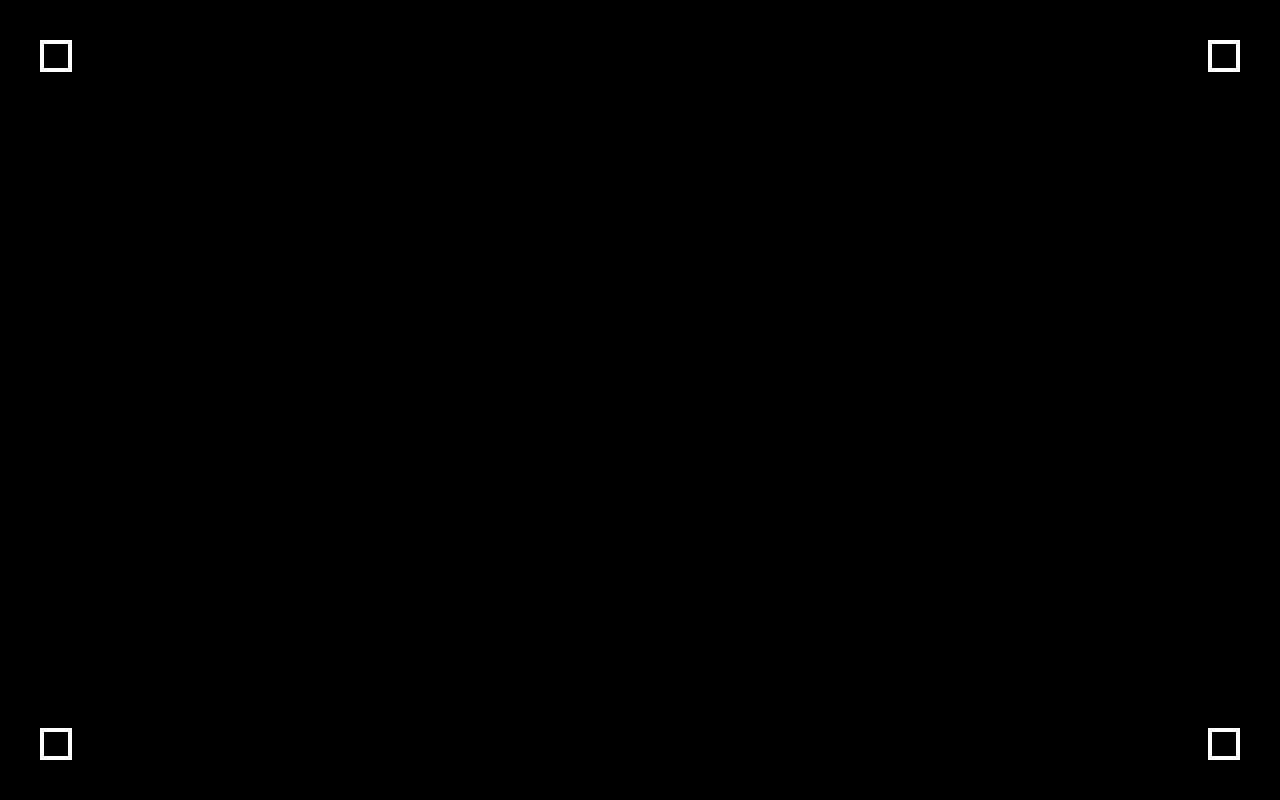
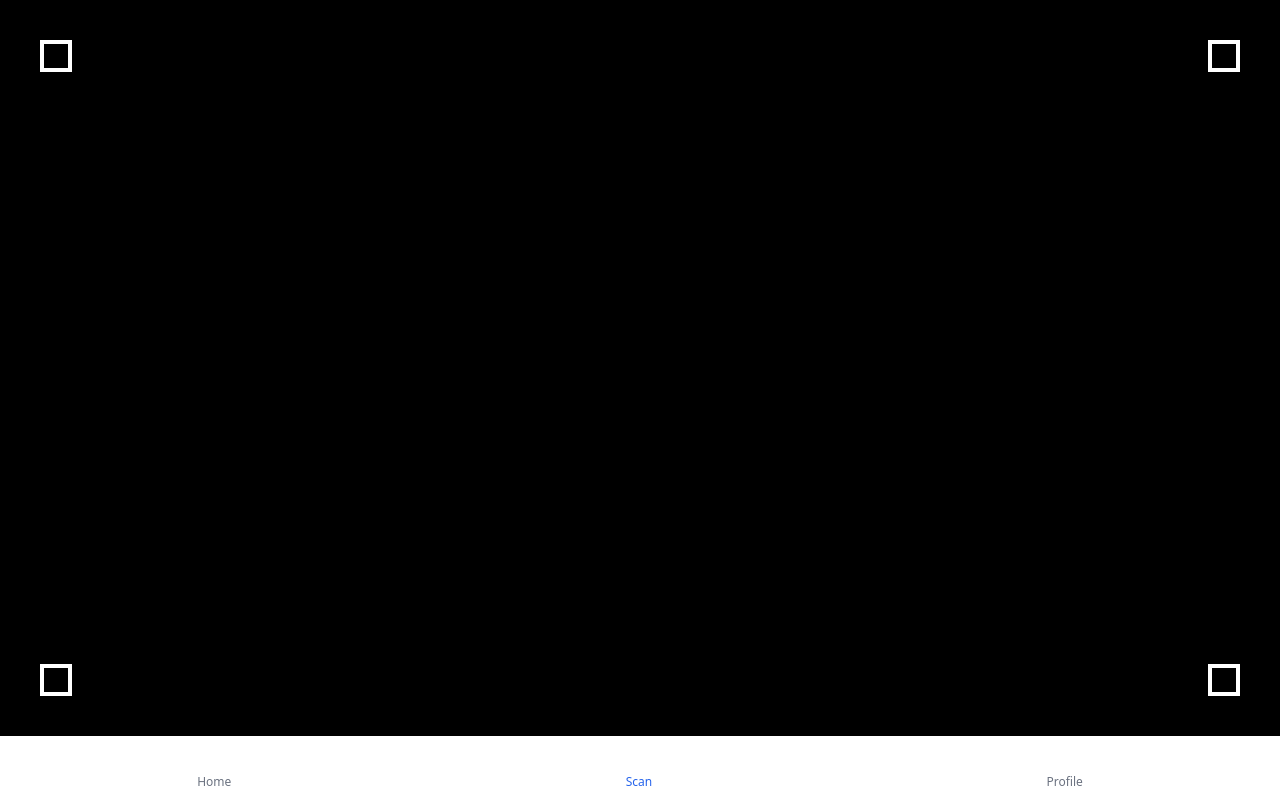
Before and after one commit to shinyoungyou/2800-202510-DTC11, a plain HTML site: page frontend/scan.html in a window 1280 px wide. Drawn offline with nearby package versions, Linux system fonts and the light colour scheme.

Commit message:
Add a 3-button bottom nav Home, Scan, and Profile

```diff
--- a/frontend/scan.html
+++ b/frontend/scan.html
@@ -8,21 +8,33 @@
 </head>
 <body class="bg-black flex flex-col h-screen text-white">
 
-  <!-- 1. Camera viewport + scan guides -->
+  <!-- 1. Camera viewport + scan guides (unchanged) -->
   <div class="relative flex-1 overflow-hidden">
     <video id="video" autoplay playsinline class="w-full h-full object-cover"></video>
-
-    <!-- four white corner guides -->
     <div class="absolute inset-0 pointer-events-none">
       <div class="absolute top-10  left-10  border-4 border-white w-8 h-8"></div>
       <div class="absolute top-10  right-10 border-4 border-white w-8 h-8"></div>
       <div class="absolute bottom-10 left-10  border-4 border-white w-8 h-8"></div>
       <div class="absolute bottom-10 right-10 border-4 border-white w-8 h-8"></div>
-
-      <!-- detected barcode bounding box -->
       <div id="barcode-box" class="absolute border-2 border-green-400 hidden"></div>
     </div>
   </div>
 
+  <!-- 2. Bottom navigation -->
+  <nav class="h-16 bg-white flex justify-around items-center text-black">
+    <button class="flex flex-col items-center text-gray-500">
+      <svg class="w-6 h-6 mb-1"></svg>
+      <span class="text-xs">Home</span>
+    </button>
+    <button class="flex flex-col items-center text-blue-600">
+      <svg class="w-6 h-6 mb-1"></svg>
+      <span class="text-xs">Scan</span>
+    </button>
+    <button class="flex flex-col items-center text-gray-500">
+      <svg class="w-6 h-6 mb-1"></svg>
+      <span class="text-xs">Profile</span>
+    </button>
+  </nav>
+
 </body>
 </html>
```
